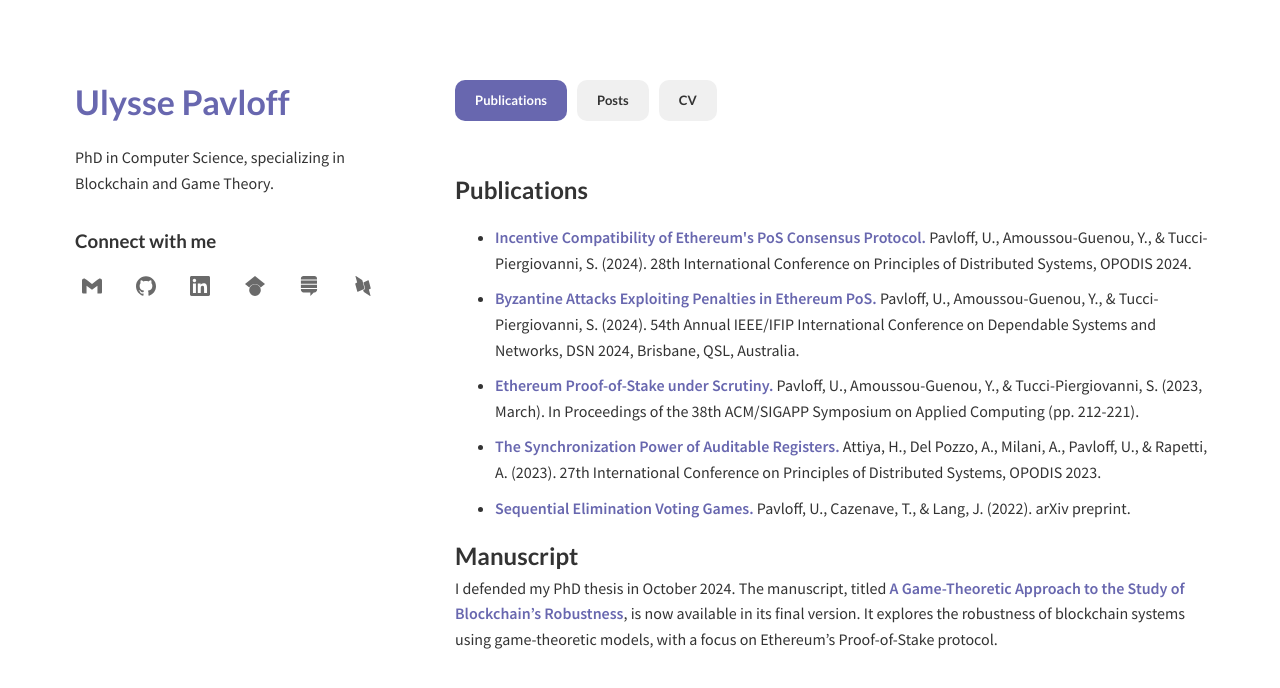
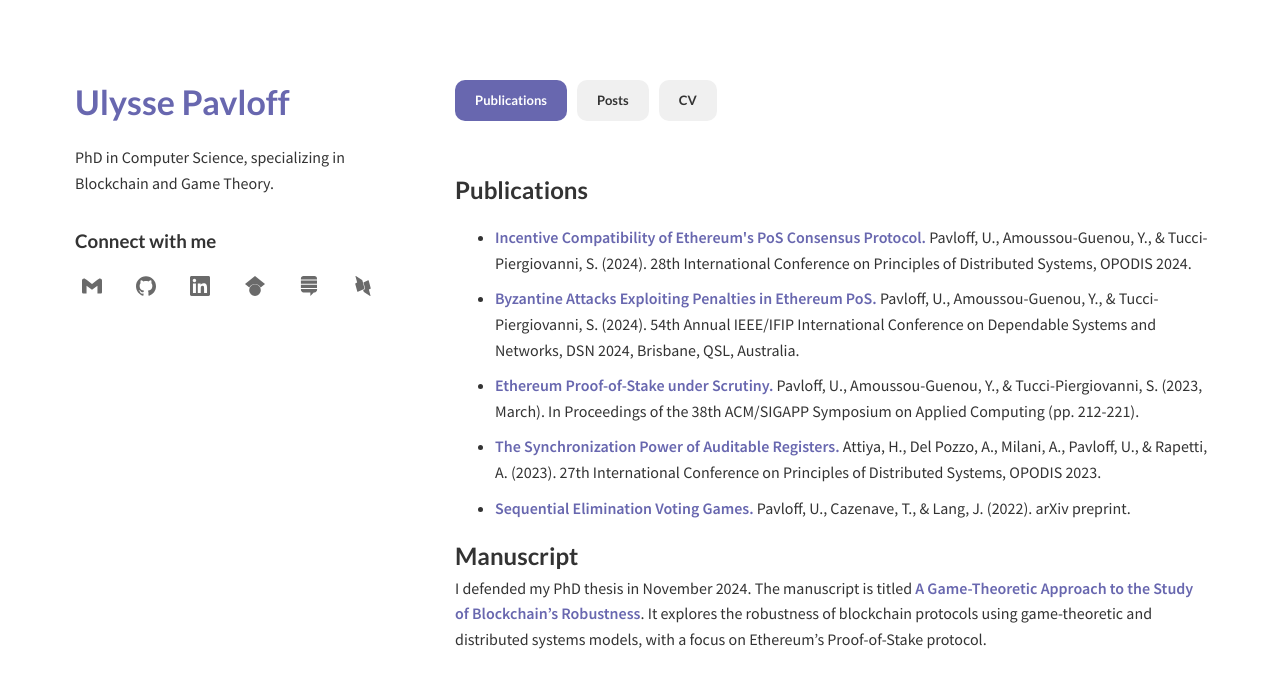
Before and after one commit to upavloff/upavloff.github.io, a React (Create React App) app: page / in a window 1280 px wide. Shown: the top 688 px of the page. Built offline with nearby package versions, Linux system fonts and the light colour scheme.

Commit message:
fix phd description

```diff
--- a/src/Publications.js
+++ b/src/Publications.js
@@ -41,10 +41,10 @@ function Publications() {
 
             <h2>Manuscript</h2>
             <div>
-                I defended my PhD thesis in October 2024. The manuscript, titled{" "}
+                I defended my PhD thesis in November 2024. The manuscript is titled{" "}
                 <a href="/manuscript-UlyssePavloff-EN.pdf" target="_blank" rel="noopener noreferrer">
                     <strong>A Game-Theoretic Approach to the Study of Blockchain’s Robustness</strong>
-                </a>, is now available in its final version. It explores the robustness of blockchain systems using game-theoretic models, with a focus on Ethereum’s Proof-of-Stake protocol.
+                </a>. It explores the robustness of blockchain protocols using game-theoretic and distributed systems models, with a focus on Ethereum’s Proof-of-Stake protocol.
             </div>
         </div>
     );
```
